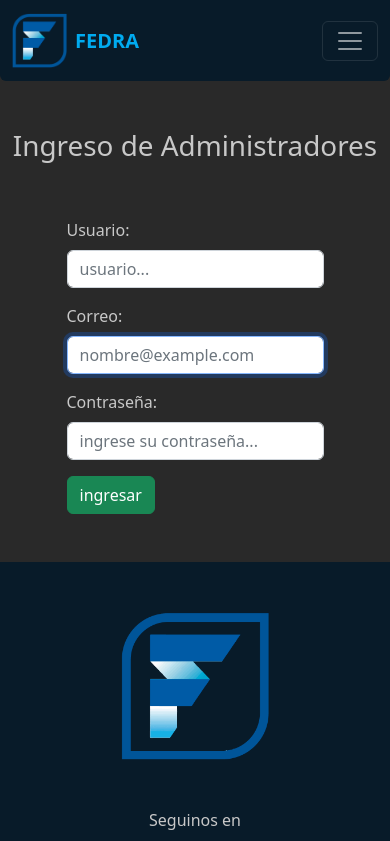
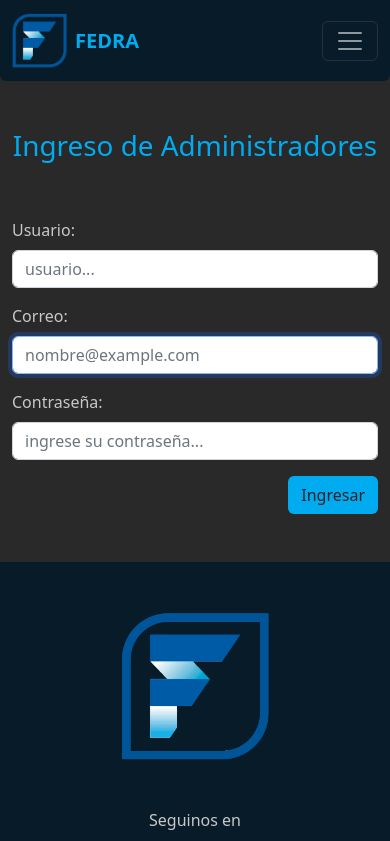
Before and after one commit to Luno-Dev/Fedra-Front-End, a Next.js app: page /logins in a window 390 px wide. Shown: the top 841 px of the page. Built offline with nearby package versions, Linux system fonts and the light colour scheme.

Commit message:
formulario login responsive

```diff
--- a/src/pages/logins.jsx
+++ b/src/pages/logins.jsx
@@ -1,39 +1,37 @@
-import Navs from '@/components/common/Navs';
-import React, { useContext, useState } from 'react'
-import Form from 'react-bootstrap/Form';
+import Navs from "@/components/common/Navs";
+import React, { useContext, useState } from "react";
+import Form from "react-bootstrap/Form";
 import { login } from "../helpers/fetchAuth";
-import swal from 'sweetalert';
-import { Helmet } from 'react-helmet';
-
-
+import swal from "sweetalert";
+import { Helmet } from "react-helmet";
+import { Container } from "react-bootstrap";
 
 const logins = () => {
-
-
   const [nombre, setNombre] = useState("");
   const [email, setEmail] = useState("");
   const [password, setPassword] = useState("");
   const [message, setMessage] = useState([]);
 
-
   const handleSubmit = async (e) => {
-
     e.preventDefault();
-    const datos = await login({nombre, email, password });
+    const datos = await login({ nombre, email, password });
 
     if (datos?.token) {
+      localStorage.setItem("token", JSON.stringify(datos.token));
+      localStorage.setItem(
+        "nombreUsuario",
+        JSON.stringify(datos.usuario.nombre)
+      );
 
-      localStorage.setItem("token", JSON.stringify(datos.token));
-      localStorage.setItem("nombreUsuario", JSON.stringify(datos.usuario.nombre));
-
-      swal(`Bienvenido ${datos.usuario.nombre}`, "Haz Clik para continuar!", "success").then((active)=>{
-
-       if(active){
-
+      swal(
+        `Bienvenido ${datos.usuario.nombre}`,
+        "Haz Clik para continuar!",
+        "success"
+      ).then((active) => {
+        if (active) {
           location.replace("/administracion");
         }
       });
-
     } else {
       if (datos?.errors) {
         setMessage(datos.errors);
@@ -45,9 +43,7 @@ const logins = () => {
 
   return (
     <>
-
       <div>
-
         <Helmet>
           <meta charSet="utf-8" />
           {/*     <link rel="shortcut icon" href={favicon} type="image/x-icon" /> */}
@@ -55,57 +51,67 @@ const logins = () => {
         </Helmet>
       </div>
 
-
-<Navs/>
+      <Navs />
+      <Container>
 
 
-<h1 className='text-center mt-5'>Ingreso de Administradores</h1>
-   <main className="w-100 d-flex position-relative justify-content-center">
-
-
-   <Form className='w-25-lg-w-50 m-5' onSubmit={handleSubmit}>
+      <h1 className="text-center text-cyan mt-5">Ingreso de Administradores</h1>
+      <section className="d-flex justify-content-center">
+        <Form className="my-5 form--ingreso" onSubmit={handleSubmit}>
           <Form.Group className="mb-3">
             <Form.Label>Usuario:</Form.Label>
-        <Form.Control type="text"
+            <Form.Control
+              type="text"
               value={nombre}
               onChange={(e) => setNombre(e.target.value)}
               autoFocus={true}
               required
-         placeholder="usuario..." />
+              placeholder="usuario..."
+            />
           </Form.Group>
           <Form.Group className="mb-3">
             <Form.Label>Correo:</Form.Label>
-        <Form.Control type="email"
+            <Form.Control
+              type="email"
               value={email}
               onChange={(e) => setEmail(e.target.value)}
               autoFocus={true}
               required
-         placeholder="nombre@example.com" />
+              placeholder="nombre@example.com"
+            />
           </Form.Group>
           <Form.Group className="mb-3">
             <Form.Label>Contraseña:</Form.Label>
-        <Form.Control type="password"
+            <Form.Control
+              type="password"
               value={password}
               required
               autoComplete="current-password"
               onChange={(e) => setPassword(e.target.value)}
-         placeholder="ingrese su contraseña..." />
-
+              placeholder="ingrese su contraseña..."
+            />
           </Form.Group>
 
           {message.length > 0 &&
             message.map((item, index) => (
-                      <div key={index} className="login__alertas   alert alert-danger " role="alert">
+              <div
+                key={index}
+                className="login__alertas   alert alert-danger "
+                role="alert"
+              >
                 {item.msg}
               </div>
+            ))}
+          <div className="d-flex justify-content-end">
+            <button type="submit" className="btn bg-cyan">
+              Ingresar
+            </button>
+          </div>
+        </Form>
+      </section>
+      </Container>
+    </>
+  );
+};
 
-
-                    ))}
-      <button className='btn btn-success'>ingresar</button>
-    </Form>
-   </main>
-   </>
-  )
-}
-
-export default logins
+export default logins;
--- a/src/pages/noticias.jsx
+++ b/src/pages/noticias.jsx
@@ -16,7 +16,7 @@ const noticias = () => {
 
       <Navs />
       <Container>
-        <h1 className="text-center text-cyan my-5">Noticias</h1>
+        <h1 className="text-center text-cyan my-5">NOTICIAS</h1>
         <div className="not-cont">
           <div className="noticias-card">
             <div className="card-img-noticia">
--- a/src/pages/registro.jsx
+++ b/src/pages/registro.jsx
@@ -484,7 +484,7 @@ const registro = () => {
               </Row>
             </Form.Group>
             <div className="d-flex justify-content-end">
-              <button className="btn bg-cyan">Registrarse</button>
+              <button type="submit" className="btn bg-cyan">Registrarse</button>
             </div>
           </Form>
         </div>
--- a/src/styles/globals.css
+++ b/src/styles/globals.css
@@ -50,6 +50,10 @@ textarea {
 
 .aboutUS--Card{
     max-height: 250px;
+}
+
+.form--ingreso{
+    width: 40%;
 }
 
 
@@ -133,15 +137,18 @@ textarea {
     .aboutUS--Card{
         max-height: 190px;
     }
+
 }
-@media all and (max-width:767px) {
+@media all and (max-width:768px) {
     .m-footer {
         margin: 25px 0px;
     }
-
     .imgBanner {
         object-fit: cover;
         height: 200px;
+    }
+    .form--ingreso{
+        width: 100%;
     }
 }
 
```
Lines whose indentation alone changed are shown as unchanged.
